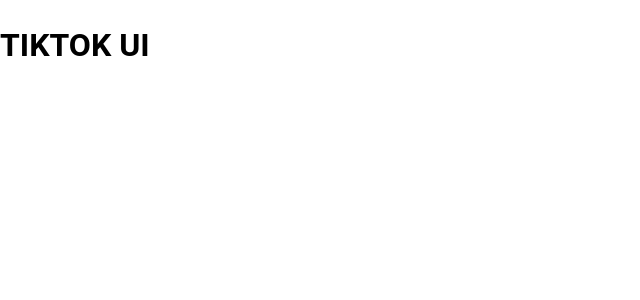
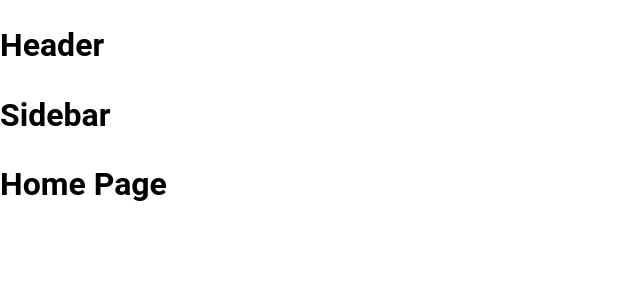
Before and after one commit to LyHoaiLam/Tiktok-UI, a React (Create React App) app: page / in a window 1280 px wide. Shown: the top 300 px of the page, without its empty margins (0-640 px from the left). Built offline with nearby package versions, Linux system fonts and the light colour scheme.

Commit message:
Layout Page

```diff
--- a/src/App.js
+++ b/src/App.js
@@ -1,12 +1,42 @@
 import logo from './logo.svg';
+import { Link, Route, Routes } from 'react-router-dom';
+import { Fragment } from 'react';
+import { publicRoutes } from '~/routes';
+import { DefaultLayout } from '~/Components/Layout';
 import './App.css';
-import { Link, Route, Routes } from 'react-router-dom';
 
 function App() {
     return (
+        // <Router>
         <div>
-            <h1>TIKTOK UI</h1>
+            <Routes>
+                {publicRoutes.map((route, index) => {
+                    let Layout = DefaultLayout;
+
+                    if (route.layout) {
+                        Layout = route.layout;
+                    } else if (route.layout === null) {
+                        Layout = Fragment;
+                    }
+                    // const Layout = route.layout === null ? Fragment : DefaultLayout;
+                    //biến muống dùng nó vs JSX thì phải viết hoa chữ đầu
+                    const Page = route.component; //Lần lập nhứ là Home, lần 2 là Folliwng cứ nối tiếp như thế
+                    return (
+                        <Route
+                            key={index}
+                            path={route.path}
+                            element={
+                                <Layout>
+                                    {' '}
+                                    <Page />{' '}
+                                </Layout>
+                            }
+                        />
+                    );
+                })}
+            </Routes>
         </div>
+        // </Router>
     );
 }
 
--- a/src/Components/GlobalStyles/GlobalStyle.scss
+++ b/src/Components/GlobalStyles/GlobalStyle.scss
@@ -4,6 +4,10 @@
 
 :root {
     --primary: #fe2c55;
+}
+
+* {
+    box-sizing: border-box;
 }
 
 html {
--- /dev/null
+++ b/src/Components/Layout/DefaultLayout/Header/index.js
@@ -0,0 +1,5 @@
+function Header() {
+    return <h1>Header</h1>;
+}
+
+export default Header;
--- /dev/null
+++ b/src/Components/Layout/DefaultLayout/Sidebar/index.js
@@ -0,0 +1,5 @@
+function Sidebar() {
+    return <h1>Sidebar</h1>;
+}
+
+export default Sidebar;
--- /dev/null
+++ b/src/Components/Layout/DefaultLayout/index.js
@@ -0,0 +1,16 @@
+import Header from './Header';
+import Sidebar from './Sidebar';
+
+function DefaultLayout({ children }) {
+    return (
+        <div>
+            <Header></Header>
+            <div className="container">
+                <Sidebar />
+                <div className="content">{children}</div>
+            </div>
+        </div>
+    );
+}
+
+export default DefaultLayout;
--- /dev/null
+++ b/src/Components/Layout/HeaderOnly/index.js
@@ -0,0 +1,14 @@
+import Header from '../DefaultLayout/Header';
+
+function HeaderOnly({ children }) {
+    return (
+        <div>
+            <Header></Header>
+            <div className="container">
+                <div className="content">{children}</div>
+            </div>
+        </div>
+    );
+}
+
+export default HeaderOnly;
--- /dev/null
+++ b/src/Components/Layout/index.js
@@ -0,0 +1,2 @@
+export { default as DefaultLayout } from './DefaultLayout';
+export { default as HeaderOnly } from './HeaderOnly';
--- /dev/null
+++ b/src/Pages/Following/index.js
@@ -0,0 +1,5 @@
+function Home() {
+    return <h1>Following</h1>;
+}
+
+export default Home;
--- /dev/null
+++ b/src/Pages/Home/index.js
@@ -0,0 +1,5 @@
+function Home() {
+    return <h1>Home Page</h1>;
+}
+
+export default Home;
--- /dev/null
+++ b/src/Pages/Upload/index.js
@@ -0,0 +1,5 @@
+function Upload() {
+    return <h1>Upload</h1>;
+}
+
+export default Upload;
--- /dev/null
+++ b/src/routes/index.js
@@ -0,0 +1,18 @@
+import Home from '~/Pages/Home/';
+import Following from '~/Pages/Following';
+import Upload from '~/Pages/Upload';
+import { HeaderOnly } from '~/Components/Layout';
+
+//Dành cho không Login vẫn xem đc
+const publicRoutes = [
+    { path: '/', component: Home },
+    { path: '/following', component: Following },
+    { path: '/upload', component: Upload, layout: HeaderOnly },
+];
+
+//Dành cho Login mới xem đc
+
+const privateRoutes = [];
+
+//export ra 2 cái làm như này nhìn gọn hơn
+export { publicRoutes, privateRoutes };
```
